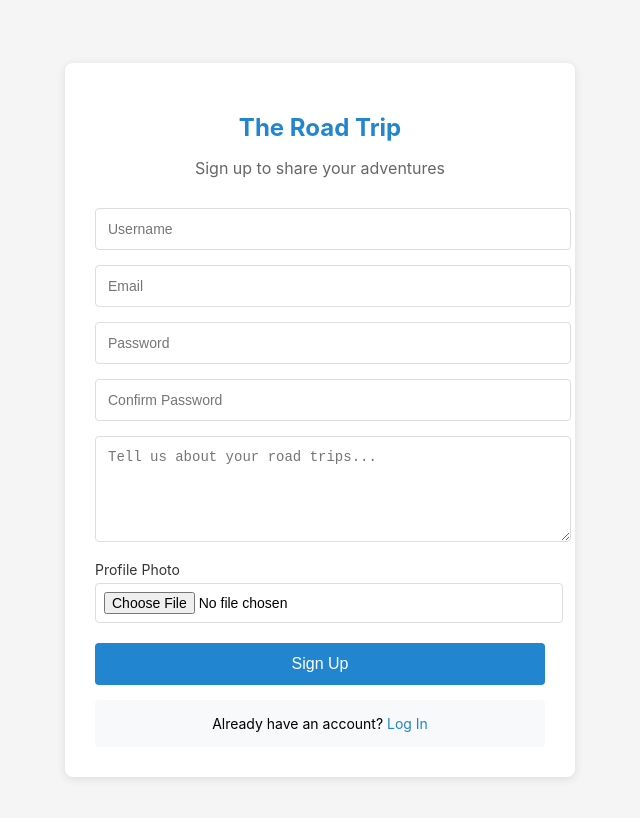
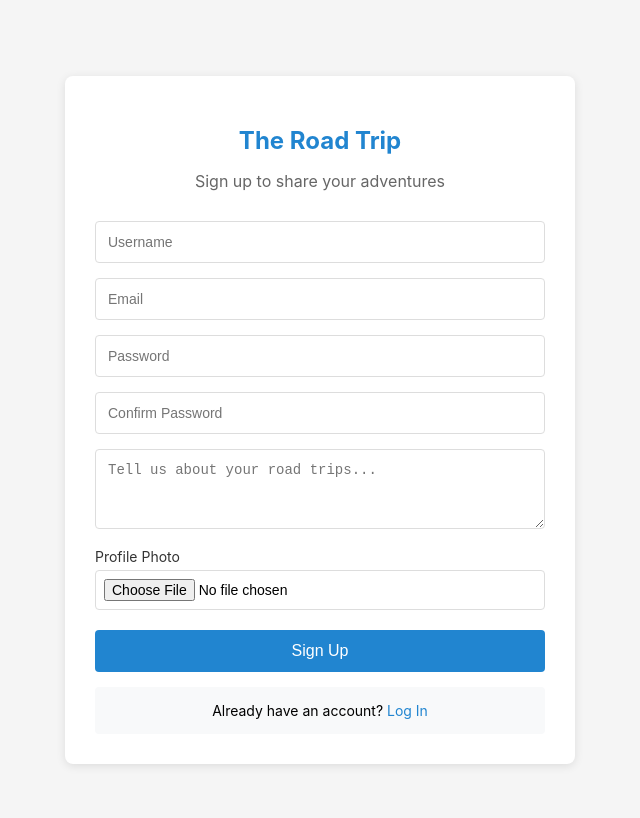
Before and after one commit to tatsuyax25/project-4-the-road-trip, a React (Create React App) app: page /signup in a window 1280 px wide. Shown: the top 818 px of the page, without its empty margins (320-960 px from the left). Built offline with nearby package versions, Linux system fonts and the light colour scheme.

Commit message:
Fix input

```diff
--- a/src/pages/LoginPage/LoginPage.jsx
+++ b/src/pages/LoginPage/LoginPage.jsx
@@ -66,7 +66,9 @@ export default function LoginPage(props) {
                 padding: "12px",
                 border: "1px solid #ddd",
                 borderRadius: "4px",
-                fontSize: "14px"
+                fontSize: "14px",
+                boxSizing: "border-box",
+                margin: "0"
               }}
               type="email"
               name="email"
@@ -84,7 +86,9 @@ export default function LoginPage(props) {
                 padding: "12px",
                 border: "1px solid #ddd",
                 borderRadius: "4px",
-                fontSize: "14px"
+                fontSize: "14px",
+                boxSizing: "border-box",
+                margin: "0"
               }}
               name="password"
               type="password"
--- a/src/pages/SignupPage/SignupPage.jsx
+++ b/src/pages/SignupPage/SignupPage.jsx
@@ -98,7 +98,9 @@ export default function SignUpPage(props) {
                 padding: "12px",
                 border: "1px solid #ddd",
                 borderRadius: "4px",
-                fontSize: "14px"
+                fontSize: "14px",
+                boxSizing: "border-box",
+                margin: "0"
               }}
               name="username"
               placeholder="Username"
@@ -115,7 +117,9 @@ export default function SignUpPage(props) {
                 padding: "12px",
                 border: "1px solid #ddd",
                 borderRadius: "4px",
-                fontSize: "14px"
+                fontSize: "14px",
+                boxSizing: "border-box",
+                margin: "0"
               }}
               type="email"
               name="email"
@@ -133,7 +137,9 @@ export default function SignUpPage(props) {
                 padding: "12px",
                 border: "1px solid #ddd",
                 borderRadius: "4px",
-                fontSize: "14px"
+                fontSize: "14px",
+                boxSizing: "border-box",
+                margin: "0"
               }}
               name="password"
               type="password"
@@ -151,7 +157,9 @@ export default function SignUpPage(props) {
                 padding: "12px",
                 border: "1px solid #ddd",
                 borderRadius: "4px",
-                fontSize: "14px"
+                fontSize: "14px",
+                boxSizing: "border-box",
+                margin: "0"
               }}
               name="passwordConf"
               type="password"
@@ -171,7 +179,9 @@ export default function SignUpPage(props) {
                 borderRadius: "4px",
                 fontSize: "14px",
                 minHeight: "80px",
-                resize: "vertical"
+                resize: "vertical",
+                boxSizing: "border-box",
+                margin: "0"
               }}
               name="bio"
               value={state.bio}
@@ -188,7 +198,9 @@ export default function SignUpPage(props) {
                 padding: "8px",
                 border: "1px solid #ddd",
                 borderRadius: "4px",
-                fontSize: "14px"
+                fontSize: "14px",
+                boxSizing: "border-box",
+                margin: "0"
               }}
               type="file"
               name="photo"
```
